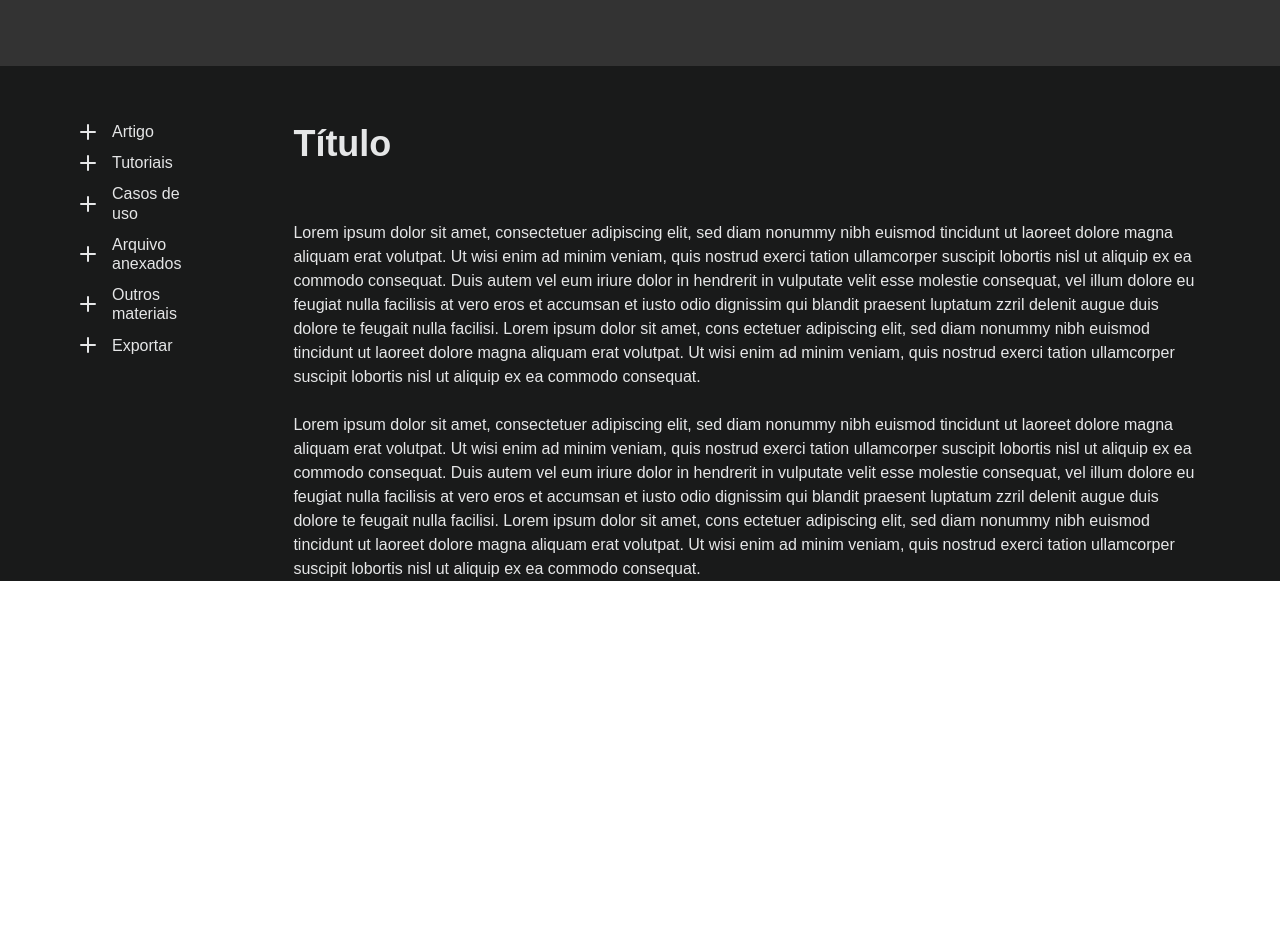
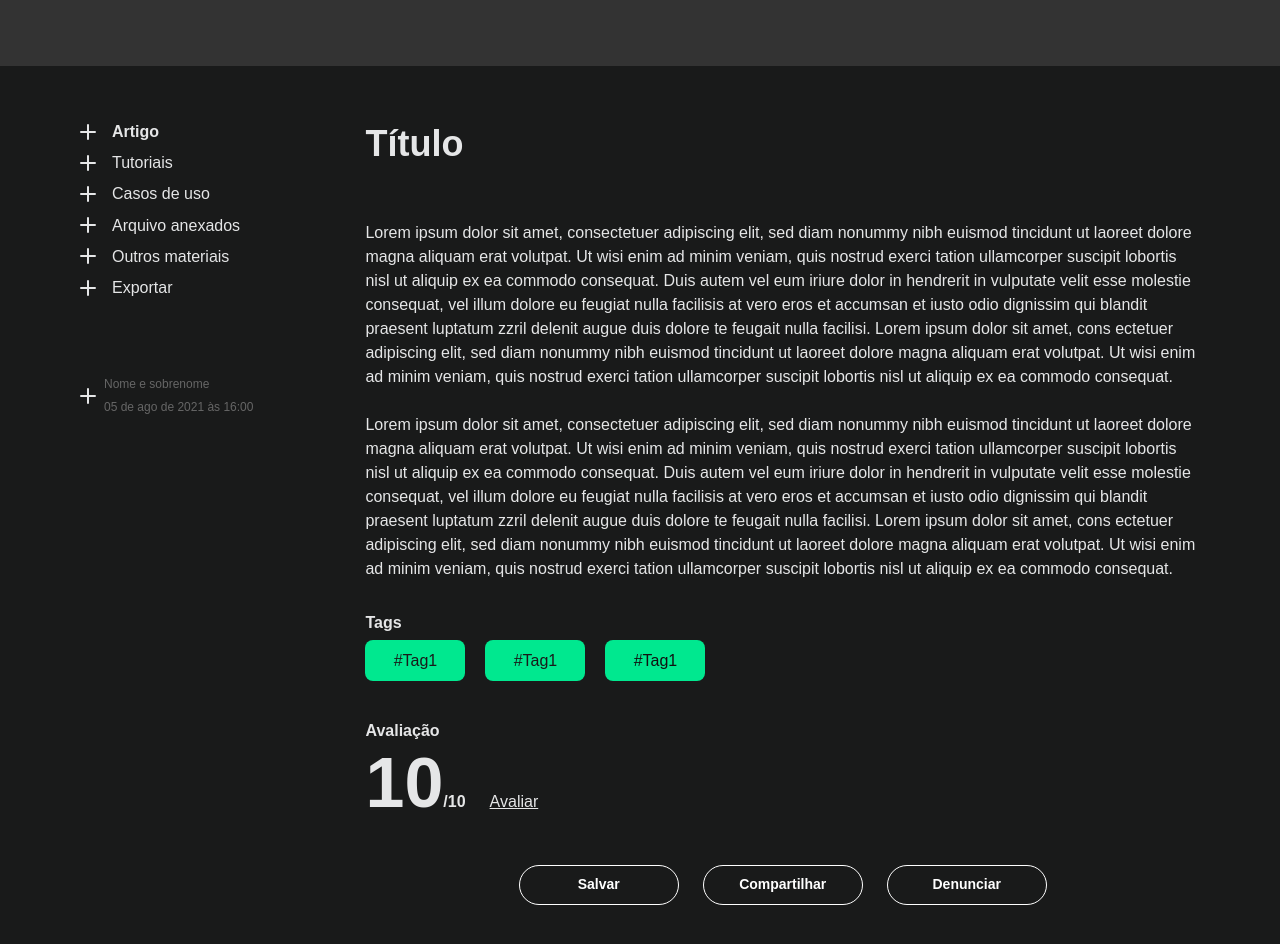
Before and after one commit to fenatan/organic-front, a Next.js app: page /articles/1 in a window 1280 px wide. Shown: the part 220-1164 px from the top of the page. Before the commit the page ends 801 px from the top, so only its background shows below. Built offline with nearby package versions, Linux system fonts and the light colour scheme; no server answers; a web font is replaced by a local one.

Commit message:
add new tabs

```diff
--- a/src/components/Article/index.tsx
+++ b/src/components/Article/index.tsx
@@ -1,77 +1,133 @@
-import { Box, Heading, Text, HStack, Icon } from '@chakra-ui/react';
+import { useState } from 'react';
+import { Box, Heading, Flex, HStack, Icon } from '@chakra-ui/react';
 import { AddIcon } from '@chakra-ui/icons';
 
+import ArticleTab from './tabs/article';
+import TutorialsTab from './tabs/tutorials';
+import UseCasesTab from './tabs/useCases';
+
+const tabs = {
+  article: 'article',
+  tutorials: 'tutorials',
+  useCases: 'useCases',
+  files: 'files',
+  others: 'others',
+};
+
 export default function Article() {
+  const [selectedTab, setSelectedTab] = useState(tabs.article);
+
   return (
     <Box pt={14} display="flex">
       <Box pr={28} height="286px" position="relative">
-        <HStack mb={3} cursor="pointer">
+        <HStack
+          mb={3}
+          cursor="pointer"
+          onClick={() => setSelectedTab(tabs.article)}
+        >
           <Icon mr={2} as={AddIcon} />
-          <Heading fontSize="16px" fontWeight="normal">
+          <Heading
+            fontSize="16px"
+            fontWeight={selectedTab === tabs.article ? 'bold' : 'normal'}
+            whiteSpace="nowrap"
+          >
             Artigo
           </Heading>
         </HStack>
-        <HStack mb={3} cursor="pointer">
+        <HStack
+          mb={3}
+          cursor="pointer"
+          onClick={() => setSelectedTab(tabs.tutorials)}
+        >
           <Icon mr={2} as={AddIcon} />
-          <Heading fontSize="16px" fontWeight="normal">
+          <Heading
+            fontSize="16px"
+            fontWeight={selectedTab === tabs.tutorials ? 'bold' : 'normal'}
+            whiteSpace="nowrap"
+          >
             Tutoriais
           </Heading>
         </HStack>
-        <HStack mb={3} cursor="pointer">
+        <HStack
+          mb={3}
+          cursor="pointer"
+          onClick={() => setSelectedTab(tabs.useCases)}
+        >
           <Icon mr={2} as={AddIcon} />
-          <Heading fontSize="16px" fontWeight="normal">
+          <Heading
+            fontSize="16px"
+            fontWeight={selectedTab === tabs.useCases ? 'bold' : 'normal'}
+            whiteSpace="nowrap"
+          >
             Casos de uso
           </Heading>
         </HStack>
-        <HStack mb={3} cursor="pointer">
+        <HStack
+          mb={3}
+          cursor="pointer"
+          onClick={() => setSelectedTab(tabs.article)}
+        >
           <Icon mr={2} as={AddIcon} />
-          <Heading fontSize="16px" fontWeight="normal">
+          <Heading
+            fontSize="16px"
+            fontWeight={selectedTab === tabs.tutorials ? 'bold' : 'normal'}
+            whiteSpace="nowrap"
+          >
             Arquivo anexados
           </Heading>
         </HStack>
-        <HStack mb={3} cursor="pointer">
+        <HStack
+          mb={3}
+          cursor="pointer"
+          onClick={() => setSelectedTab(tabs.article)}
+        >
           <Icon mr={2} as={AddIcon} />
-          <Heading fontSize="16px" fontWeight="normal">
+          <Heading
+            fontSize="16px"
+            fontWeight={selectedTab === tabs.tutorials ? 'bold' : 'normal'}
+            whiteSpace="nowrap"
+          >
             Outros materiais
           </Heading>
         </HStack>
-        <HStack mb={3} cursor="pointer">
+        <HStack
+          mb={20}
+          cursor="pointer"
+          onClick={() => setSelectedTab(tabs.article)}
+        >
           <Icon mr={2} as={AddIcon} />
-          <Heading fontSize="16px" fontWeight="normal">
+          <Heading fontSize="16px" fontWeight="normal" whiteSpace="nowrap">
             Exportar
           </Heading>
         </HStack>
+        <Flex cursor="pointer" align="center">
+          <Icon mr={2} as={AddIcon} />
+          <Box display="flex" flexDirection="column" justifyContent="center">
+            <Heading
+              mb={2}
+              fontSize="12px"
+              fontWeight="normal"
+              color="gray.300"
+            >
+              Nome e sobrenome
+            </Heading>
+            <Heading
+              fontSize="12px"
+              fontWeight="normal"
+              color="gray.300"
+              whiteSpace="nowrap"
+            >
+              05 de ago de 2021 às 16:00
+            </Heading>
+          </Box>
+        </Flex>
       </Box>
       <Box maxW="100%">
-        <Heading mb={14}>Título</Heading>
-        <Text textAlign="left">
-          Lorem ipsum dolor sit amet, consectetuer adipiscing elit, sed diam
-          nonummy nibh euismod tincidunt ut laoreet dolore magna aliquam erat
-          volutpat. Ut wisi enim ad minim veniam, quis nostrud exerci tation
-          ullamcorper suscipit lobortis nisl ut aliquip ex ea commodo consequat.
-          Duis autem vel eum iriure dolor in hendrerit in vulputate velit esse
-          molestie consequat, vel illum dolore eu feugiat nulla facilisis at
-          vero eros et accumsan et iusto odio dignissim qui blandit praesent
-          luptatum zzril delenit augue duis dolore te feugait nulla facilisi.
-          Lorem ipsum dolor sit amet, cons ectetuer adipiscing elit, sed diam
-          nonummy nibh euismod tincidunt ut laoreet dolore magna aliquam erat
-          volutpat. Ut wisi enim ad minim veniam, quis nostrud exerci tation
-          ullamcorper suscipit lobortis nisl ut aliquip ex ea commodo consequat.
-          <br />
-          <br />
-          Lorem ipsum dolor sit amet, consectetuer adipiscing elit, sed diam
-          nonummy nibh euismod tincidunt ut laoreet dolore magna aliquam erat
-          volutpat. Ut wisi enim ad minim veniam, quis nostrud exerci tation
-          ullamcorper suscipit lobortis nisl ut aliquip ex ea commodo consequat.
-          Duis autem vel eum iriure dolor in hendrerit in vulputate velit esse
-          molestie consequat, vel illum dolore eu feugiat nulla facilisis at
-          vero eros et accumsan et iusto odio dignissim qui blandit praesent
-          luptatum zzril delenit augue duis dolore te feugait nulla facilisi.
-          Lorem ipsum dolor sit amet, cons ectetuer adipiscing elit, sed diam
-          nonummy nibh euismod tincidunt ut laoreet dolore magna aliquam erat
-          volutpat. Ut wisi enim ad minim veniam, quis nostrud exerci tation
-          ullamcorper suscipit lobortis nisl ut aliquip ex ea commodo consequat.
-        </Text>
+        {selectedTab === tabs.article && <ArticleTab />}
+        {selectedTab === tabs.tutorials && <TutorialsTab />}
+        {selectedTab === tabs.useCases && <UseCasesTab />}
+        {selectedTab === tabs.files && <ArticleTab />}
+        {selectedTab === tabs.others && <ArticleTab />}
       </Box>
     </Box>
   );
--- /dev/null
+++ b/src/components/Article/tabs/article.tsx
@@ -0,0 +1,170 @@
+import { Heading, Text, Box, Wrap, WrapItem, Button } from '@chakra-ui/react';
+
+export default function Article() {
+  return (
+    <>
+      <Box mb={8}>
+        <Heading mb={14}>Título</Heading>
+        <Text textAlign="left">
+          Lorem ipsum dolor sit amet, consectetuer adipiscing elit, sed diam
+          nonummy nibh euismod tincidunt ut laoreet dolore magna aliquam erat
+          volutpat. Ut wisi enim ad minim veniam, quis nostrud exerci tation
+          ullamcorper suscipit lobortis nisl ut aliquip ex ea commodo consequat.
+          Duis autem vel eum iriure dolor in hendrerit in vulputate velit esse
+          molestie consequat, vel illum dolore eu feugiat nulla facilisis at
+          vero eros et accumsan et iusto odio dignissim qui blandit praesent
+          luptatum zzril delenit augue duis dolore te feugait nulla facilisi.
+          Lorem ipsum dolor sit amet, cons ectetuer adipiscing elit, sed diam
+          nonummy nibh euismod tincidunt ut laoreet dolore magna aliquam erat
+          volutpat. Ut wisi enim ad minim veniam, quis nostrud exerci tation
+          ullamcorper suscipit lobortis nisl ut aliquip ex ea commodo consequat.
+          <br />
+          <br />
+          Lorem ipsum dolor sit amet, consectetuer adipiscing elit, sed diam
+          nonummy nibh euismod tincidunt ut laoreet dolore magna aliquam erat
+          volutpat. Ut wisi enim ad minim veniam, quis nostrud exerci tation
+          ullamcorper suscipit lobortis nisl ut aliquip ex ea commodo consequat.
+          Duis autem vel eum iriure dolor in hendrerit in vulputate velit esse
+          molestie consequat, vel illum dolore eu feugiat nulla facilisis at
+          vero eros et accumsan et iusto odio dignissim qui blandit praesent
+          luptatum zzril delenit augue duis dolore te feugait nulla facilisi.
+          Lorem ipsum dolor sit amet, cons ectetuer adipiscing elit, sed diam
+          nonummy nibh euismod tincidunt ut laoreet dolore magna aliquam erat
+          volutpat. Ut wisi enim ad minim veniam, quis nostrud exerci tation
+          ullamcorper suscipit lobortis nisl ut aliquip ex ea commodo consequat.
+        </Text>
+      </Box>
+      <Box mb={10}>
+        <Heading fontSize="16px" mb={2}>
+          Tags
+        </Heading>
+        <Wrap spacing={5}>
+          <WrapItem>
+            <Box
+              cursor="pointer"
+              display="flex"
+              alignItems="center"
+              justifyContent="center"
+              w="100px"
+              h="41px"
+              bg="primary.100"
+              borderRadius="8px"
+            >
+              <Heading fontSize="16px" fontWeight="normal" color="black.100">
+                #Tag1
+              </Heading>
+            </Box>
+          </WrapItem>
+          <WrapItem>
+            <Box
+              cursor="pointer"
+              display="flex"
+              alignItems="center"
+              justifyContent="center"
+              w="100px"
+              h="41px"
+              bg="primary.100"
+              borderRadius="8px"
+            >
+              <Heading fontSize="16px" fontWeight="normal" color="black.100">
+                #Tag1
+              </Heading>
+            </Box>
+          </WrapItem>
+          <WrapItem>
+            <Box
+              cursor="pointer"
+              display="flex"
+              alignItems="center"
+              justifyContent="center"
+              w="100px"
+              h="41px"
+              bg="primary.100"
+              borderRadius="8px"
+            >
+              <Heading fontSize="16px" fontWeight="normal" color="black.200">
+                #Tag1
+              </Heading>
+            </Box>
+          </WrapItem>
+        </Wrap>
+      </Box>
+      <Box mb={10}>
+        <Heading fontSize="16px">Avaliação</Heading>
+        <Box mb={10}>
+          <Heading fontSize="70px" display="flex" alignItems="baseline">
+            10
+            <Heading fontSize="16px">/10</Heading>
+            <Heading
+              cursor="pointer"
+              textDecoration="underline"
+              ml={6}
+              fontSize="16px"
+              fontWeight="normal"
+            >
+              Avaliar
+            </Heading>
+          </Heading>
+        </Box>
+      </Box>
+      <Box mb={10} display="flex" justifyContent="center">
+        <Button
+          mr={6}
+          size="sm"
+          fontSize="14px"
+          w="160px"
+          h="40px"
+          borderRadius="3xl"
+          border="1px solid #FFFFFF"
+          color="#FFF"
+          bg="transparent"
+          _focus={{
+            boxShadow: '',
+          }}
+          _hover={{
+            backgroundColor: 'trasparent',
+          }}
+        >
+          Salvar
+        </Button>
+        <Button
+          mr={6}
+          size="sm"
+          fontSize="14px"
+          w="160px"
+          h="40px"
+          borderRadius="3xl"
+          border="1px solid #FFFFFF"
+          color="#FFF"
+          bg="transparent"
+          _focus={{
+            boxShadow: '',
+          }}
+          _hover={{
+            backgroundColor: 'trasparent',
+          }}
+        >
+          Compartilhar
+        </Button>
+        <Button
+          size="sm"
+          fontSize="14px"
+          w="160px"
+          h="40px"
+          borderRadius="3xl"
+          border="1px solid #FFFFFF"
+          color="#FFF"
+          bg="transparent"
+          _focus={{
+            boxShadow: '',
+          }}
+          _hover={{
+            backgroundColor: 'trasparent',
+          }}
+        >
+          Denunciar
+        </Button>
+      </Box>
+    </>
+  );
+}
--- /dev/null
+++ b/src/components/Article/tabs/tutorials.tsx
@@ -0,0 +1,40 @@
+import { Heading, Text, Box } from '@chakra-ui/react';
+
+export default function Article() {
+  return (
+    <>
+      <Heading mb={14}>Título</Heading>
+      <Box mb={16}>
+        <Box mb={4} w="770px" h="300px" bg="gray.400"></Box>
+        <Box maxW="770px">
+          <Heading mb={2} fontSize="16px">
+            Título
+          </Heading>
+          <Text textAlign="left">
+            Lorem ipsum dolor sit amet, consectetuer adipiscing elit, sed diam
+            nonummy nibh euismod tincidunt ut laoreet dolore magna aliquam erat
+            volutpat. Ut wisi enim ad minim veniam, quis nostrud exerci tation
+            ullamcorper suscipit lobortis nisl ut aliquip ex ea commodo
+            consequat.
+          </Text>
+        </Box>
+      </Box>
+
+      <Box mb={16}>
+        <Box mb={4} w="770px" h="300px" bg="gray.400"></Box>
+        <Box maxW="770px">
+          <Heading mb={2} fontSize="16px">
+            Título
+          </Heading>
+          <Text textAlign="left">
+            Lorem ipsum dolor sit amet, consectetuer adipiscing elit, sed diam
+            nonummy nibh euismod tincidunt ut laoreet dolore magna aliquam erat
+            volutpat. Ut wisi enim ad minim veniam, quis nostrud exerci tation
+            ullamcorper suscipit lobortis nisl ut aliquip ex ea commodo
+            consequat.
+          </Text>
+        </Box>
+      </Box>
+    </>
+  );
+}
--- /dev/null
+++ b/src/components/Article/tabs/useCases.tsx
@@ -0,0 +1,70 @@
+import { Heading, Box, Wrap, WrapItem, Text, Button } from '@chakra-ui/react';
+
+export default function UseCases() {
+  return (
+    <>
+      <Box mb={8}>
+        <Heading mb={14}>Título</Heading>
+        <Wrap spacing={5}>
+          {[1, 2, 3, 4].map((i) => (
+            <WrapItem key={i}>
+              <Box
+                mb={5}
+                position="relative"
+                w="240px"
+                h="420px"
+                border="2px solid #666666"
+                borderRadius="16px"
+              >
+                <Box
+                  overflow="hidden"
+                  position="relative"
+                  h="180px"
+                  bg="gray.400"
+                  borderRadius="16px 16px 0px 0px"
+                  display="flex"
+                ></Box>
+                <Heading mx={4} mt={4} fontSize="16px">
+                  Título
+                </Heading>
+                <Text
+                  maxH="160px"
+                  overflowY="auto"
+                  mx={4}
+                  fontSize="16px"
+                  mt={2}
+                  textAlign="left"
+                >
+                  Lorem ipsum dolor sit amet, consectetuer adipiscing elit, sed
+                  diam nonummy nibh euismod tincidunt ut laoreet dolore magna
+                  aliquam erat.
+                </Text>
+                <Button
+                  ml={8}
+                  mr={8}
+                  mt={4}
+                  size="sm"
+                  fontSize="14px"
+                  w="160px"
+                  h="40px"
+                  borderRadius="3xl"
+                  border="none"
+                  color="black.100"
+                  bg="primary.100"
+                  _focus={{
+                    boxShadow: '',
+                  }}
+                  _hover={{
+                    opacity: '0.8',
+                  }}
+                >
+                  Acesse aqui
+                </Button>
+              </Box>
+            </WrapItem>
+          ))}
+        </Wrap>
+      </Box>
+    </>
+  );
+}
--- a/src/styles/theme.ts
+++ b/src/styles/theme.ts
@@ -29,11 +29,12 @@ const theme = {
     black: {
       50: '#000000',
       100: '#191A1A', // usando
+      200: '#111111', // usando
     },
     gray: {
       50: '#E5E6E7', //usando
       100: '#C4C4C4',
-      200: '#999',
+      200: '#999', // usando
       300: '#666', // usando
       400: '#333', // usando
     },
```
